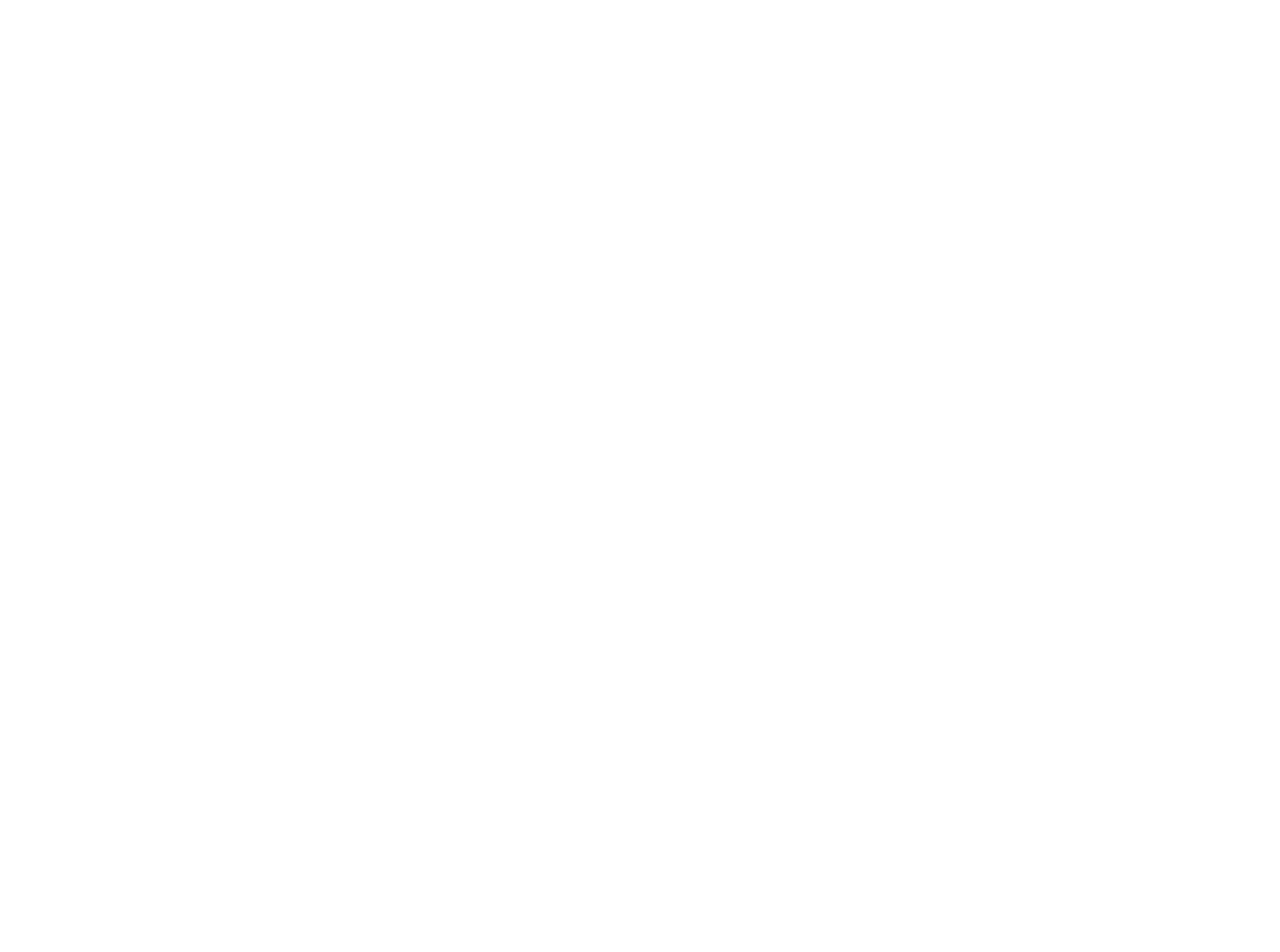
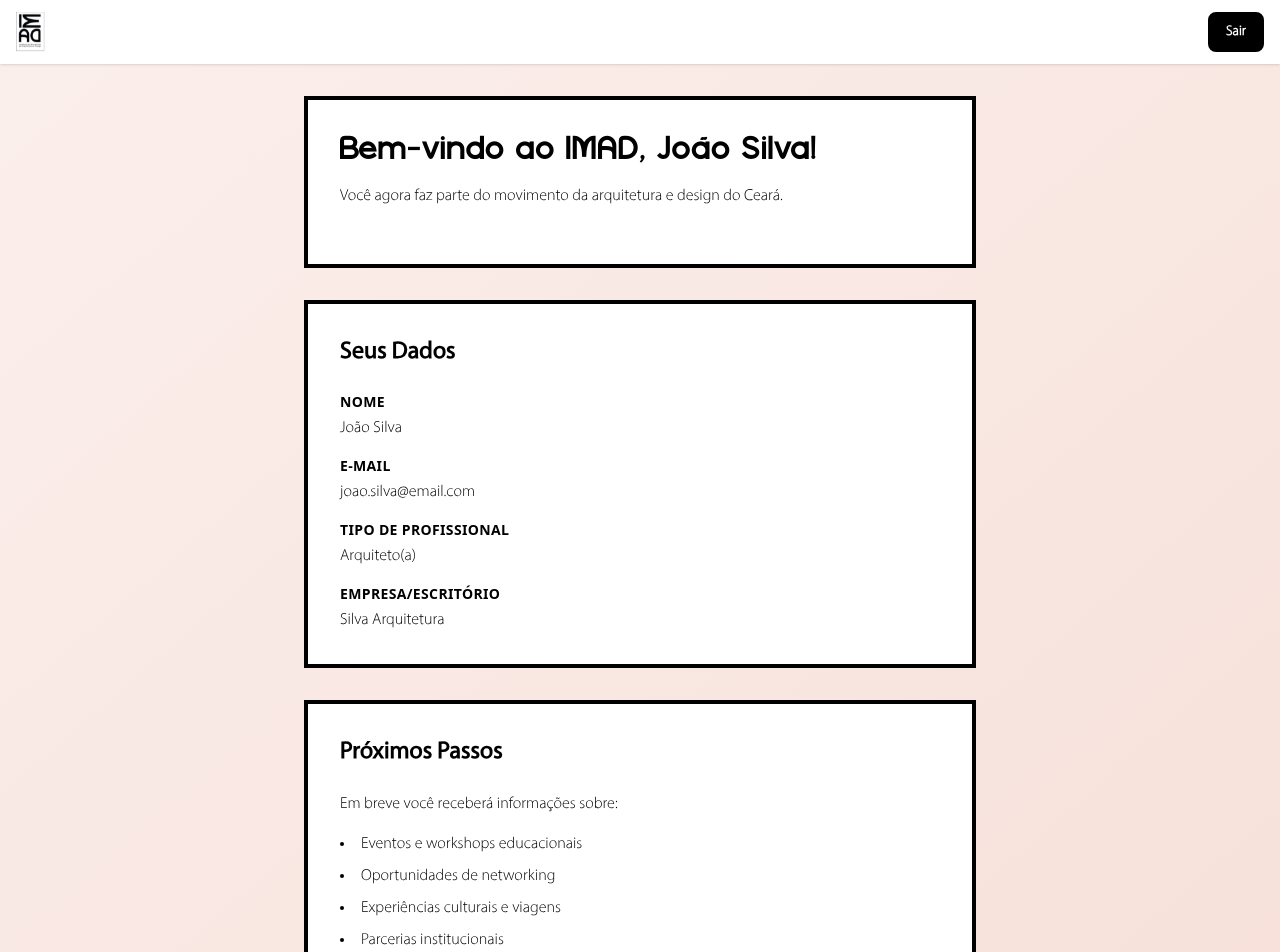
Before and after one commit to chidekina/imad-ceara, a React (Vite) app: page /usuario in a window 1280 px wide. Before the commit this address had no page. Shown: the top 952 px of the page. Before the commit the page ends 800 px from the top, so only its background shows below. Built offline with nearby package versions, Linux system fonts and the light colour scheme.

Commit message:
feat(user page): n

```diff
--- a/src/Paths/index.jsx
+++ b/src/Paths/index.jsx
@@ -2,6 +2,7 @@
 import SiteLayout from "../SiteLayout";
 import HomePage from "../pages/HomePage";
 import LoginPage from "../pages/LoginPage";
+import UserPage from "../pages/UserPage";
 
 const Paths = () => {
     return (
@@ -11,6 +12,7 @@
                     <Route index element={<HomePage />} />
                 </Route>
                 <Route path="/login" element={<LoginPage />} />
+                <Route path="/usuario" element={<UserPage />} />
             </Routes>
         </BrowserRouter>
     );
--- a/src/pages/LoginPage/index.jsx
+++ b/src/pages/LoginPage/index.jsx
@@ -1,8 +1,9 @@
 import { useState } from 'react';
-import { Link } from 'react-router-dom';
+import { Link, useNavigate } from 'react-router-dom';
 import Button from '../../components/Button';
 
 const LoginPage = () => {
+  const navigate = useNavigate();
   const [formData, setFormData] = useState({
     email: '',
     password: ''
@@ -11,7 +12,14 @@
   const handleSubmit = (e) => {
     e.preventDefault();
     console.log('Dados do login:', formData);
-    // Aqui você implementaria a lógica de autenticação
+
+    // Simulação de autenticação - em produção seria uma API
+    if (formData.email && formData.password) {
+      // Redirecionar para página de usuário
+      navigate('/usuario');
+    } else {
+      alert('Por favor, preencha todos os campos');
+    }
   };
 
   const handleChange = (e) => {
@@ -26,7 +34,7 @@
       <div className="max-w-md w-full">
         <div className="text-center mb-8">
           <Link to="/" className="inline-block">
-            <img src="/logo/logo-main.svg" alt="IMAD" className="h-16 mx-auto mb-4" />
+            <img src="/logo/logo-full.svg" alt="IMAD" className="h-16 mx-auto mb-4" />
           </Link>
           <h1 className="text-3xl font-bold text-gray-900 font-title">Entrar no IMAD</h1>
           <p className="text-gray-600 mt-2 font-body">Acesse sua conta</p>
--- /dev/null
+++ b/src/pages/UserPage/index.jsx
@@ -0,0 +1,121 @@
+import { Link, useNavigate } from 'react-router-dom';
+import Button from '../../components/Button';
+
+const UserPage = () => {
+  const navigate = useNavigate();
+
+  // Mock data - em produção viria de um contexto/state de autenticação
+  const user = {
+    nome: 'João Silva',
+    email: 'joao.silva@email.com',
+    tipo: 'Arquiteto(a)',
+    empresa: 'Silva Arquitetura'
+  };
+
+  const handleLogout = () => {
+    // Aqui implementaria a lógica de logout (limpar tokens, etc.)
+    console.log('Logout realizado');
+    // Redirecionar para a página inicial
+    navigate('/');
+  };
+
+  return (
+    <div className="min-h-screen bg-gradient-to-br from-institutional/10 to-institutional/20">
+      {/* Header simples */}
+      <header className="bg-white shadow-sm">
+        <div className="container mx-auto px-4 py-3 flex justify-between items-center">
+          <Link to="/">
+            <img src="/logo/logo-full.svg" alt="IMAD" className="h-10 w-auto" />
+          </Link>
+          <Button
+            onClick={handleLogout}
+            variant="secondary"
+            size="sm"
+            rounded
+          >
+            Sair
+          </Button>
+        </div>
+      </header>
+
+      {/* Conteúdo principal */}
+      <div className="container mx-auto px-4 py-8">
+        <div className="max-w-2xl mx-auto">
+          {/* Welcome Section */}
+          <div className="bg-white p-8 border-4 border-gray-900 mb-8">
+            <h1 className="text-3xl font-bold text-gray-900 mb-4 font-family-title">
+              Bem-vindo ao IMAD, {user.nome}!
+            </h1>
+            <p className="text-gray-700 mb-6 font-family-body">
+              Você agora faz parte do movimento da arquitetura e design do Ceará.
+            </p>
+          </div>
+
+          {/* Dados do Usuário */}
+          <div className="bg-white p-8 border-4 border-gray-900 mb-8">
+            <h2 className="text-2xl font-bold text-gray-900 mb-6 font-family-subtitle">
+              Seus Dados
+            </h2>
+            <div className="space-y-4">
+              <div>
+                <label className="block text-gray-700 font-semibold mb-1 text-sm uppercase tracking-wide">
+                  Nome
+                </label>
+                <p className="text-gray-900 font-family-body">{user.nome}</p>
+              </div>
+              <div>
+                <label className="block text-gray-700 font-semibold mb-1 text-sm uppercase tracking-wide">
+                  E-mail
+                </label>
+                <p className="text-gray-900 font-family-body">{user.email}</p>
+              </div>
+              <div>
+                <label className="block text-gray-700 font-semibold mb-1 text-sm uppercase tracking-wide">
+                  Tipo de profissional
+                </label>
+                <p className="text-gray-900 font-family-body">{user.tipo}</p>
+              </div>
+              <div>
+                <label className="block text-gray-700 font-semibold mb-1 text-sm uppercase tracking-wide">
+                  Empresa/Escritório
+                </label>
+                <p className="text-gray-900 font-family-body">{user.empresa}</p>
+              </div>
+            </div>
+          </div>
+
+          {/* Ações */}
+          <div className="bg-white p-8 border-4 border-gray-900">
+            <h2 className="text-2xl font-bold text-gray-900 mb-6 font-family-subtitle">
+              Próximos Passos
+            </h2>
+            <div className="space-y-4">
+              <p className="text-gray-700 font-family-body">
+                Em breve você receberá informações sobre:
+              </p>
+              <ul className="list-disc list-inside text-gray-700 space-y-2 font-family-body">
+                <li>Eventos e workshops educacionais</li>
+                <li>Oportunidades de networking</li>
+                <li>Experiências culturais e viagens</li>
+                <li>Parcerias institucionais</li>
+              </ul>
+              <div className="pt-4">
+                <Button
+                  as={Link}
+                  to="/"
+                  variant="primary"
+                  size="lg"
+                  rounded
+                >
+                  Voltar à Página Inicial
+                </Button>
+              </div>
+            </div>
+          </div>
+        </div>
+      </div>
+    </div>
+  );
+};
+
+export default UserPage;
```
